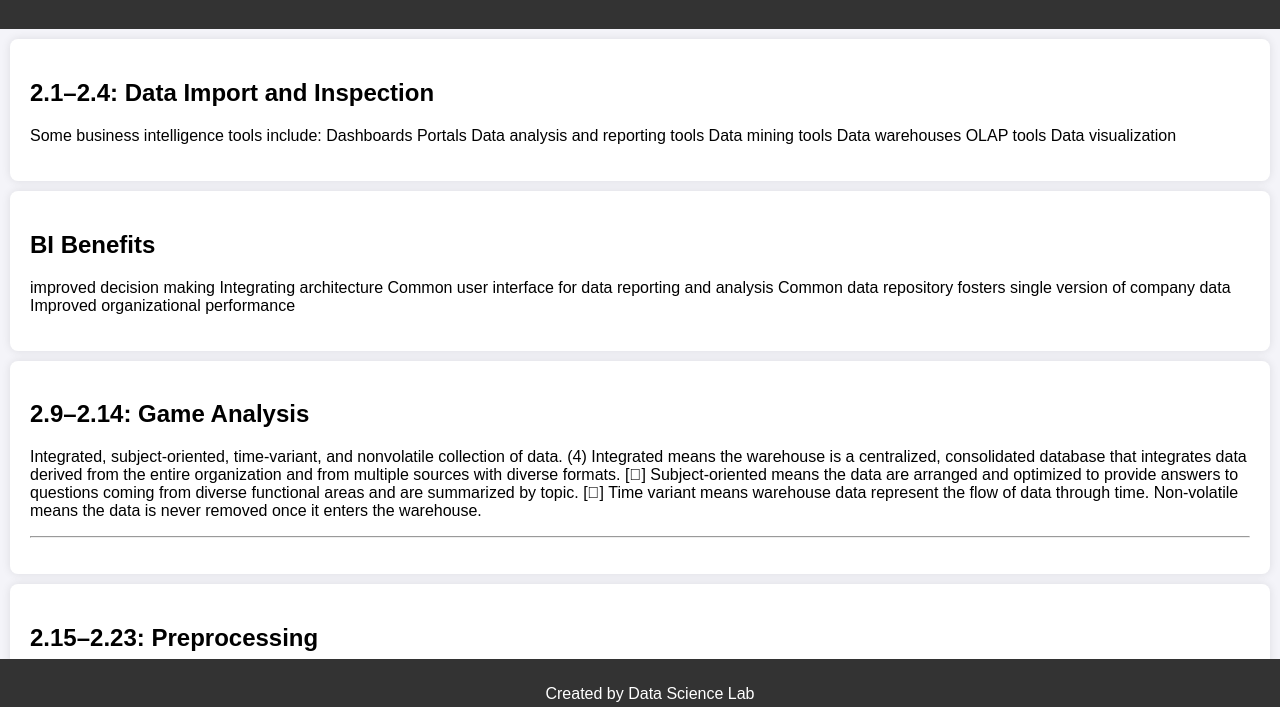
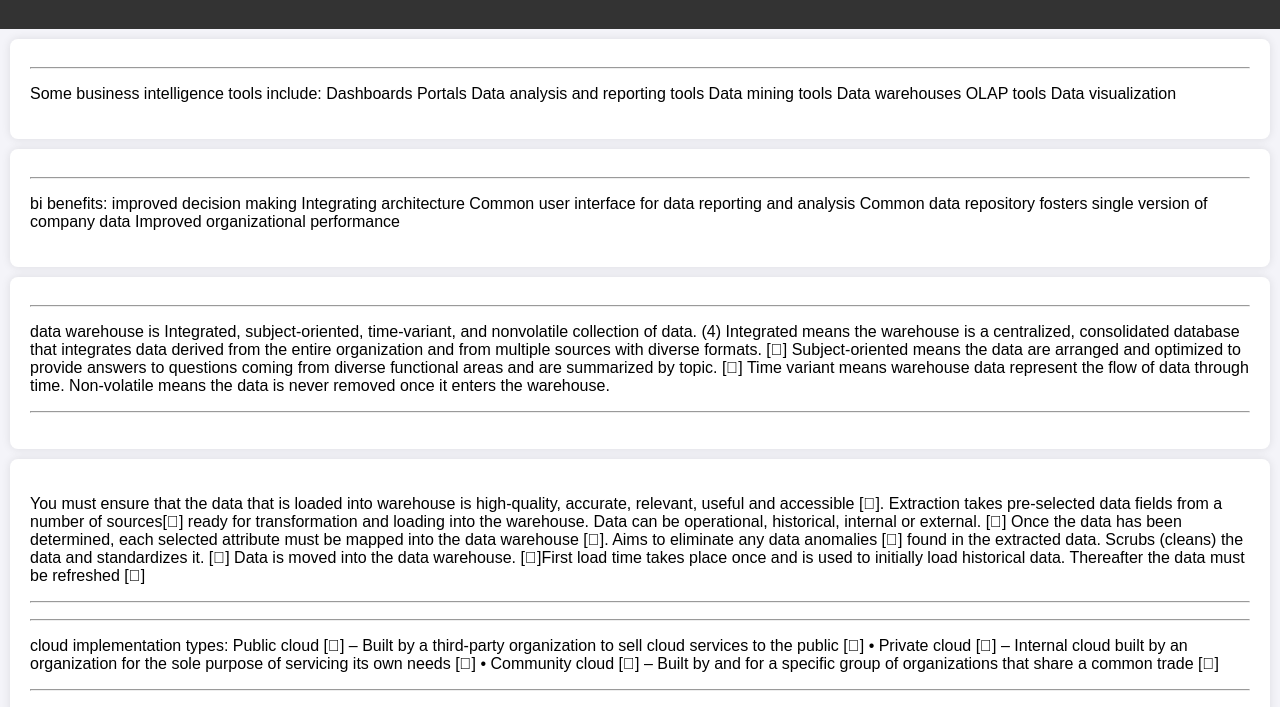
Before and after one commit to amogelangseipone/datascience, a plain HTML site: page index.html in a window 1280 px wide. Shown: the part 71-778 px from the top of the page. Drawn offline with Linux system fonts and the light colour scheme.

Commit message:
Update index.html

```diff
--- a/index.html
+++ b/index.html
@@ -12,7 +12,7 @@
     </header>
 
     <section id="data-inspection">
-        <h2>2.1–2.4: Data Import and Inspection</h2>
+        <hr/>
         <p>Some business intelligence tools include:
 Dashboards
 Portals
@@ -26,8 +26,9 @@ Data visualization
     </section>
 
     <section id="game-outcomes">
-        <h2>BI Benefits</h2>
-        <p>improved decision making
+       <hr/>
+        <p>bi benefits:
+            improved decision making
 
 Integrating architecture
 Common user interface for data reporting and analysis
@@ -38,8 +39,8 @@ Improved organizational performance
     </section>
 
     <section id="game-analysis">
-        <h2>2.9–2.14: Game Analysis</h2>
-        <p>Integrated, subject-oriented, time-variant, and nonvolatile collection of data.
+       <hr/>
+        <p>data warehouse is Integrated, subject-oriented, time-variant, and nonvolatile collection of data.
 (4)
 Integrated means the warehouse is a centralized, consolidated database that integrates data derived from the entire organization and from multiple sources with diverse formats. []
 Subject-oriented means the data are arranged and optimized to provide answers to questions coming from diverse functional areas and are summarized by topic. []
@@ -51,7 +52,7 @@ Non-volatile means the data is never removed once it enters the warehouse.</p>
         </section>
 
     <section id="preprocessing">
-        <h2>2.15–2.23: Preprocessing</h2>
+
         <p>You must ensure that the data that is loaded into warehouse is high-quality, accurate, relevant, useful and accessible []. Extraction takes pre-selected data fields from a number of sources[] ready for transformation and loading into the warehouse. Data can be operational, historical, internal or external. []
 Once the data has been determined, each selected attribute must be mapped into the data warehouse []. Aims to eliminate any data anomalies [] found in the extracted data. Scrubs (cleans) the data and standardizes it. []
 Data is moved into the data warehouse. []First load time takes place once and is used to initially load historical data. Thereafter the data must be refreshed []</p>
@@ -91,8 +92,6 @@ Infrastructure as a service [] – the service provider offers the ability to
 
     </section>
 
-    <footer>
-        <p>Created by Data Science Lab</p>
-    </footer>
+
 </body>
 </html>
```
